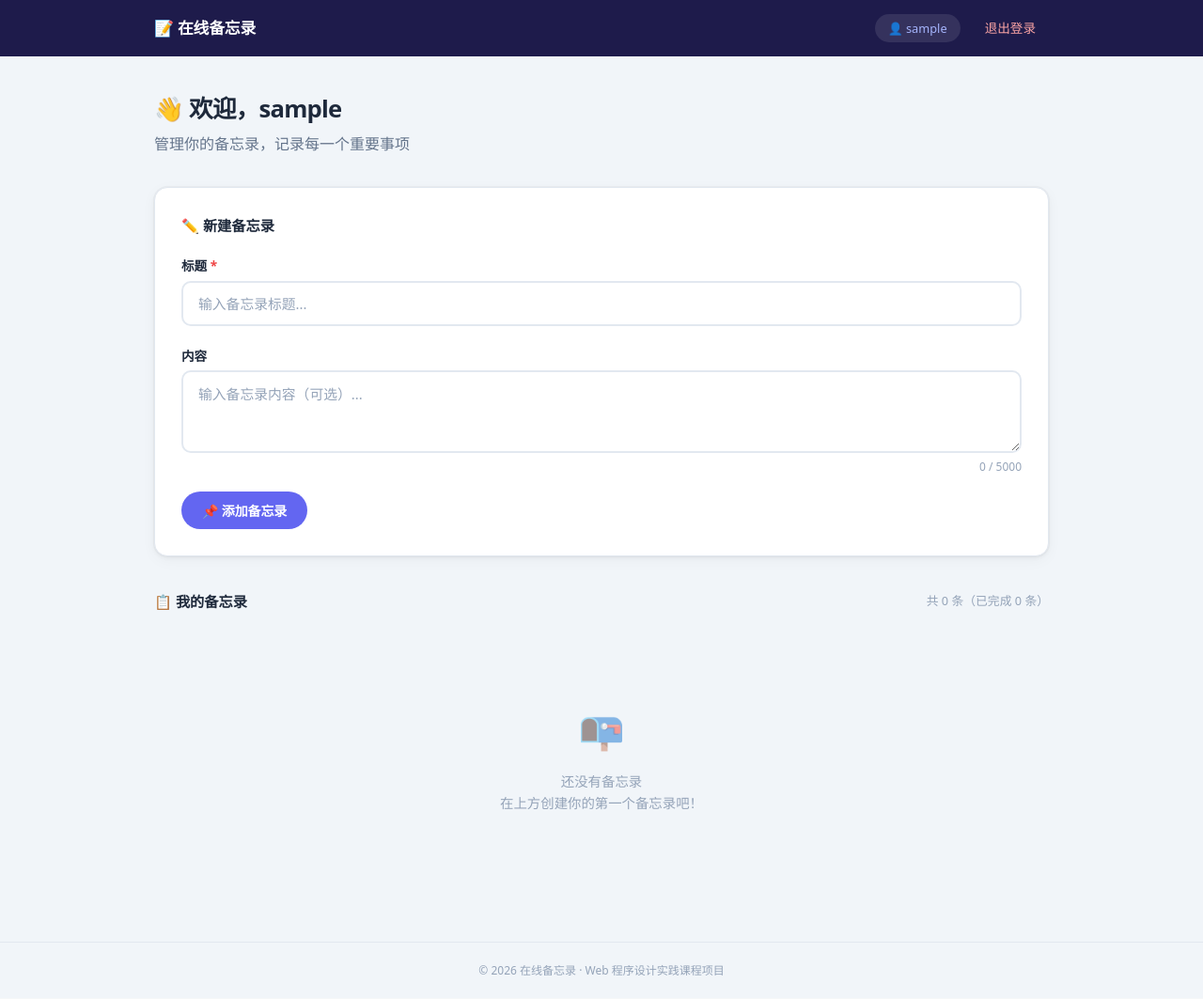
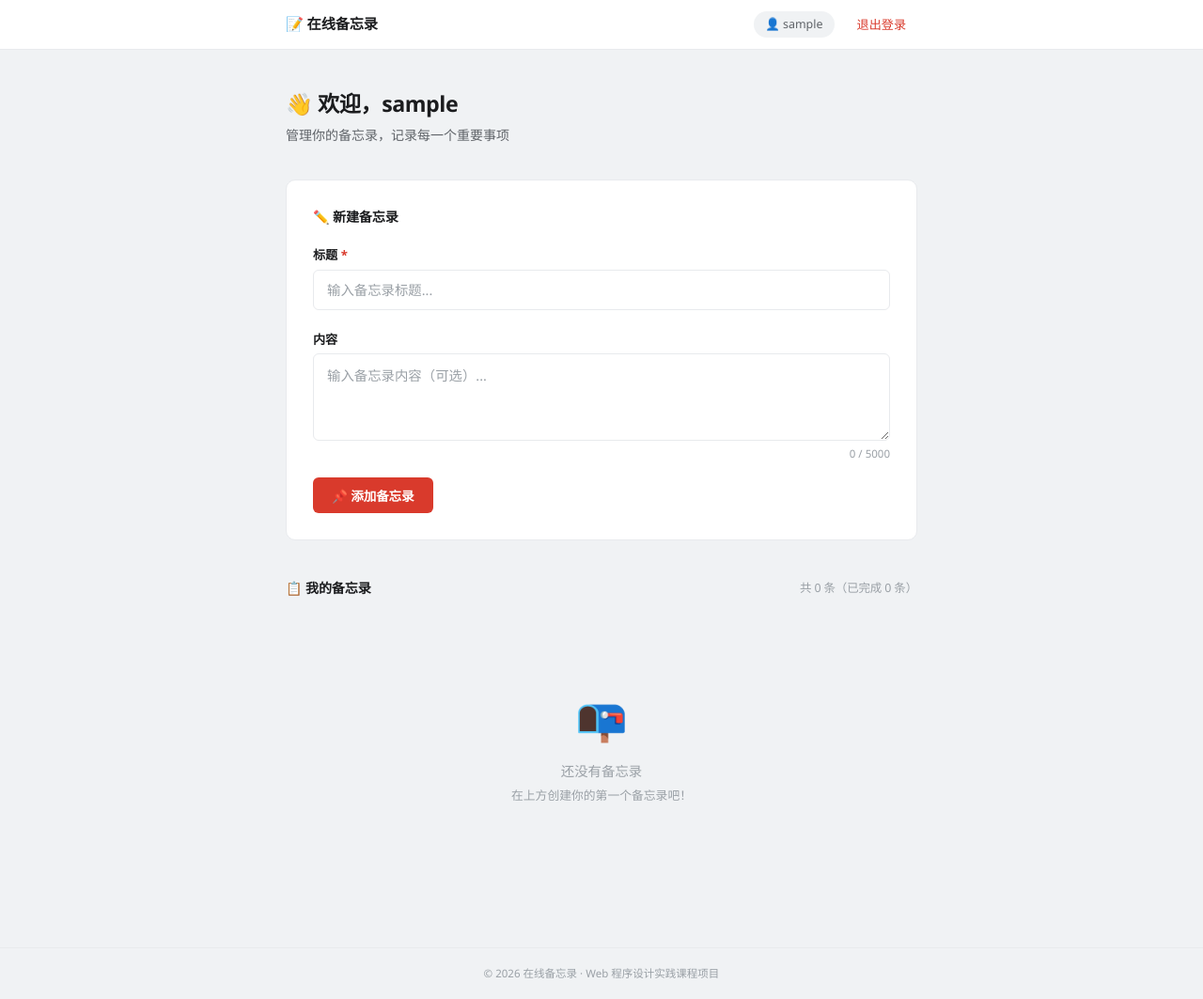
Before and after one commit to bobodict/online-memo, a PHP site: page / in a window 1280 px wide. Shown: the whole page at 94% size. Before the commit the page ends 1038 px from the top, so only its background shows below. Run offline with PHP 8.4, Linux system fonts and the light colour scheme; the visitor is signed in with stand-in values (Sample User, id 1); data that the repository does not hold is empty.

Commit message:
style: 石板+朱砂 — 彻底重设计，卡片左色条+网格化布局

```diff
--- a/css/style.css
+++ b/css/style.css
@@ -1,209 +1,223 @@
 /* ============================================
-   在线备忘录 — 响应式样式表
+   在线备忘录
+   石板 + 朱砂 · 聚焦工具型设计
    ============================================ */
 
 /* ---------- Reset ---------- */
 *, *::before, *::after { box-sizing: border-box; margin: 0; padding: 0; }
 
 :root {
-    --accent: #6366F1;
-    --accent-hover: #4F46E5;
-    --accent-soft: #EEF2FF;
-    --success: #10B981;
-    --success-soft: #ECFDF5;
-    --danger: #EF4444;
-    --danger-hover: #DC2626;
-    --danger-soft: #FEF2F2;
-    --warning: #F59E0B;
-    --warning-soft: #FFFBEB;
-    --text: #1E293B;
-    --text-secondary: #64748B;
-    --text-muted: #94A3B8;
-    --bg: #F1F5F9;
-    --surface: #FFFFFF;
-    --border: #E2E8F0;
-    --radius: 14px;
-    --radius-sm: 10px;
-    --radius-xs: 7px;
-    --shadow-card: 0 0 0 1px rgba(0,0,0,0.03), 0 2px 4px rgba(0,0,0,0.04), 0 4px 16px rgba(0,0,0,0.04);
-    --shadow-card-hover: 0 0 0 1px rgba(0,0,0,0.03), 0 4px 8px rgba(0,0,0,0.06), 0 8px 30px rgba(0,0,0,0.06);
-    --font: system-ui, -apple-system, "Segoe UI", Roboto, "Helvetica Neue", "Noto Sans", "PingFang SC", "Microsoft YaHei", sans-serif;
-    --max-w: 1000px;
+    --ink: #1B1C1E;
+    --ink-secondary: #5F6368;
+    --ink-muted: #9AA0A6;
+    --paper: #FFFFFF;
+    --stone: #F0F2F4;
+    --stone-dark: #E3E6EA;
+    --rule: #E8EAED;
+    --vermilion: #D93A2C;
+    --vermilion-hover: #B71C1C;
+    --vermilion-ghost: #FEF7F6;
+    --green: #1B8A4A;
+    --green-ghost: #F0F9F4;
+    --amber: #B45309;
+    --amber-ghost: #FFFBEB;
+    --radius: 10px;
+    --radius-sm: 6px;
+    --font: "Segoe UI", system-ui, -apple-system, Roboto, "Helvetica Neue", "Noto Sans", "PingFang SC", "Microsoft YaHei", sans-serif;
+    --max-w: 720px;
+    --transition: 0.18s ease;
 }
 
 html { font-size: 16px; }
 
 body {
     font-family: var(--font);
-    color: var(--text);
-    background: var(--bg);
-    line-height: 1.6;
+    color: var(--ink);
+    background: var(--stone);
+    line-height: 1.55;
     min-height: 100vh;
     -webkit-font-smoothing: antialiased;
 }
 
-a { color: var(--accent); text-decoration: none; }
-a:hover { color: var(--accent-hover); }
+a { color: var(--vermilion); text-decoration: none; }
 
 /* ---------- Header ---------- */
 .header {
-    background: #1E1B4B;
+    background: var(--paper);
+    border-bottom: 1px solid var(--rule);
     position: sticky; top: 0; z-index: 100;
 }
 .header-inner {
     max-width: var(--max-w); margin: 0 auto; padding: 0 24px;
-    height: 60px; display: flex; align-items: center; justify-content: space-between;
+    height: 52px; display: flex; align-items: center; justify-content: space-between;
 }
-.logo { font-size: 1.05rem; font-weight: 700; color: #fff; letter-spacing: -0.01em; }
-.logo:hover { color: #A5B4FC; }
-
-.nav { display: flex; align-items: center; gap: 12px; font-size: 0.85rem; }
-.nav-user { color: #A5B4FC; font-size: 0.8rem; background: rgba(255,255,255,0.1); padding: 5px 14px; border-radius: 99px; }
-.nav-link { color: #CBD5E1; padding: 6px 14px; border-radius: 99px; font-weight: 500; transition: all .2s; }
-.nav-link:hover { background: rgba(255,255,255,0.1); color: #fff; }
-.nav-logout { color: #FCA5A5; }
-.nav-logout:hover { background: rgba(239,68,68,0.2); color: #FECACA; }
+.logo { font-size: 0.95rem; font-weight: 700; color: var(--ink); letter-spacing: -0.01em; }
+.nav { display: flex; align-items: center; gap: 12px; font-size: 0.82rem; }
+.nav-user {
+    font-size: 0.78rem; color: var(--ink-secondary);
+    background: var(--stone); padding: 4px 12px; border-radius: 99px; font-weight: 500;
+}
+.nav-link { color: var(--ink-secondary); padding: 5px 12px; border-radius: 6px; font-weight: 500; transition: all var(--transition); }
+.nav-link:hover { background: var(--stone); color: var(--ink); }
+.nav-logout { color: var(--vermilion); }
+.nav-logout:hover { background: var(--vermilion-ghost); }
 
 /* ---------- Main ---------- */
-.main { flex: 1; max-width: var(--max-w); margin: 0 auto; padding: 36px 24px 64px; width: 100%; }
+.main { flex: 1; max-width: var(--max-w); margin: 0 auto; padding: 40px 24px 80px; width: 100%; }
 
 /* ---------- Footer ---------- */
-.footer { text-align: center; padding: 20px; color: var(--text-muted); font-size: 0.75rem; border-top: 1px solid var(--border); }
+.footer { text-align: center; padding: 18px; color: var(--ink-muted); font-size: 0.72rem; border-top: 1px solid var(--rule); }
 
-/* ---------- Auth Pages ---------- */
-.auth-page { display: flex; align-items: center; justify-content: center; min-height: calc(100vh - 60px); padding: 24px; }
+/* ---------- Auth ---------- */
+.auth-page { display: flex; align-items: center; justify-content: center; min-height: calc(100vh - 52px); padding: 24px; }
 
 .auth-card {
-    background: var(--surface); border-radius: 20px; box-shadow: var(--shadow-card);
-    padding: 44px 36px; width: 100%; max-width: 420px; border: 1px solid var(--border);
+    background: var(--paper); border: 1px solid var(--rule); border-radius: 16px;
+    padding: 48px 40px; width: 100%; max-width: 400px;
 }
-.auth-title { font-size: 1.6rem; font-weight: 800; text-align: center; letter-spacing: -0.03em; margin-bottom: 4px; }
-.auth-subtitle { text-align: center; color: var(--text-secondary); margin-bottom: 32px; font-size: 0.9rem; }
+.auth-title { font-size: 1.4rem; font-weight: 700; text-align: center; letter-spacing: -0.02em; }
+.auth-subtitle { text-align: center; color: var(--ink-secondary); margin: 6px 0 32px; font-size: 0.875rem; }
 .auth-form { display: flex; flex-direction: column; gap: 18px; }
-.auth-footer-text { text-align: center; margin-top: 28px; color: var(--text-secondary); font-size: 0.875rem; }
+.auth-footer-text { text-align: center; margin-top: 28px; color: var(--ink-secondary); font-size: 0.85rem; }
 
 /* ---------- Dashboard ---------- */
-.dashboard-header { margin-bottom: 32px; }
-.dashboard-header h2 { font-size: 1.6rem; font-weight: 800; letter-spacing: -0.03em; }
-.dashboard-header .text-secondary { color: var(--text-secondary); margin-top: 4px; }
+.dashboard-header { margin-bottom: 36px; }
+.dashboard-header h2 { font-size: 1.45rem; font-weight: 700; letter-spacing: -0.02em; }
+.dashboard-header .text-secondary { color: var(--ink-secondary); margin-top: 4px; font-size: 0.875rem; }
 
 /* ---------- Form ---------- */
 .memo-form-wrapper {
-    background: var(--surface); border: 1px solid var(--border);
-    border-radius: var(--radius); box-shadow: var(--shadow-card); padding: 28px; margin-bottom: 36px;
+    background: var(--paper); border: 1px solid var(--rule);
+    border-radius: var(--radius); padding: 28px; margin-bottom: 40px;
 }
-.form-section-title { font-size: 0.95rem; font-weight: 700; margin-bottom: 20px; display: flex; align-items: center; justify-content: space-between; }
-.memo-count { font-size: 0.8rem; color: var(--text-muted); font-weight: 400; }
+.form-section-title { font-size: 0.88rem; font-weight: 600; margin-bottom: 20px; display: flex; align-items: center; justify-content: space-between; letter-spacing: -0.01em; }
+.memo-count { font-size: 0.78rem; color: var(--ink-muted); font-weight: 400; }
 .memo-form { display: flex; flex-direction: column; gap: 16px; }
 .form-group { display: flex; flex-direction: column; gap: 5px; }
-.form-group label { font-size: 0.85rem; font-weight: 600; color: var(--text); }
-.required { color: var(--danger); }
+.form-group label { font-size: 0.82rem; font-weight: 600; color: var(--ink); }
+.required { color: var(--vermilion); }
 
 .form-input {
-    width: 100%; padding: 12px 16px; border: 2px solid var(--border); border-radius: var(--radius-sm);
-    font-size: 0.925rem; font-family: var(--font); transition: all .2s; background: var(--surface); color: var(--text); outline: none;
+    width: 100%; padding: 11px 14px; border: 1.5px solid var(--rule); border-radius: var(--radius-sm);
+    font-size: 0.9rem; font-family: var(--font); transition: all var(--transition);
+    background: var(--paper); color: var(--ink); outline: none;
 }
-.form-input:focus { border-color: var(--accent); box-shadow: 0 0 0 4px rgba(99,102,241,0.08); }
-.form-input::placeholder { color: var(--text-muted); }
-.form-input-error { border-color: var(--danger); }
-.form-input-error:focus { box-shadow: 0 0 0 4px rgba(239,68,68,0.08); }
-.form-textarea { resize: vertical; min-height: 80px; }
-.form-error { color: var(--danger); font-size: 0.78rem; }
-.char-count { font-size: 0.75rem; color: var(--text-muted); text-align: right; }
+.form-input:focus { border-color: var(--vermilion); box-shadow: 0 0 0 3px rgba(217,58,44,0.08); }
+.form-input::placeholder { color: var(--ink-muted); }
+.form-input-error { border-color: var(--vermilion); }
+.form-input-error:focus { box-shadow: 0 0 0 3px rgba(217,58,44,0.10); }
+.form-textarea { resize: vertical; min-height: 76px; line-height: 1.6; }
+.form-error { color: var(--vermilion); font-size: 0.76rem; }
+.char-count { font-size: 0.72rem; color: var(--ink-muted); text-align: right; }
 .form-actions { display: flex; gap: 10px; }
 
 /* ---------- Buttons ---------- */
 .btn {
-    display: inline-flex; align-items: center; justify-content: center; gap: 6px;
-    padding: 10px 22px; border: none; border-radius: 99px;
-    font-size: 0.875rem; font-weight: 600; font-family: var(--font);
-    cursor: pointer; transition: all .15s; white-space: nowrap; letter-spacing: -0.01em;
+    display: inline-flex; align-items: center; justify-content: center; gap: 5px;
+    padding: 9px 20px; border: none; border-radius: var(--radius-sm);
+    font-size: 0.85rem; font-weight: 600; font-family: var(--font);
+    cursor: pointer; transition: all var(--transition); white-space: nowrap;
+    letter-spacing: -0.01em;
 }
-.btn:active { transform: scale(0.97); }
-.btn:disabled { opacity: 0.5; cursor: not-allowed; transform: none; }
+.btn:active { transform: scale(0.975); }
+.btn:disabled { opacity: 0.45; cursor: not-allowed; transform: none; }
 
-.btn-primary { background: var(--accent); color: #fff; }
-.btn-primary:hover:not(:disabled) { background: var(--accent-hover); box-shadow: 0 4px 16px rgba(99,102,241,0.3); }
+.btn-primary { background: var(--vermilion); color: #fff; }
+.btn-primary:hover:not(:disabled) { background: var(--vermilion-hover); }
 
-.btn-secondary { background: transparent; color: var(--text); border: 2px solid var(--border); }
-.btn-secondary:hover:not(:disabled) { background: var(--bg); border-color: #CBD5E1; }
+.btn-secondary { background: var(--paper); color: var(--ink); border: 1.5px solid var(--rule); }
+.btn-secondary:hover:not(:disabled) { background: var(--stone); border-color: var(--stone-dark); }
 
-.btn-success { background: var(--success); color: #fff; }
-.btn-success:hover:not(:disabled) { background: #059669; }
+.btn-success { background: var(--green); color: #fff; }
+.btn-success:hover:not(:disabled) { background: #147A3E; }
 
-.btn-danger { background: var(--danger); color: #fff; }
-.btn-danger:hover:not(:disabled) { background: var(--danger-hover); }
+.btn-danger { background: transparent; color: var(--vermilion); border: 1.5px solid var(--vermilion); }
+.btn-danger:hover:not(:disabled) { background: var(--vermilion-ghost); }
 
-.btn-sm { padding: 6px 15px; font-size: 0.8rem; border-radius: 99px; }
+.btn-sm { padding: 5px 14px; font-size: 0.78rem; border-radius: var(--radius-sm); }
 .btn-block { width: 100%; }
 
 /* ---------- Alerts ---------- */
-.alert { padding: 10px 16px; border-radius: var(--radius-sm); font-size: 0.85rem; margin-bottom: 16px; font-weight: 500; }
-.alert-error { background: var(--danger-soft); color: var(--danger); }
+.alert { padding: 10px 16px; border-radius: var(--radius-sm); font-size: 0.84rem; margin-bottom: 16px; font-weight: 500; }
+.alert-error { background: var(--vermilion-ghost); color: var(--vermilion); border: 1px solid #FECACA; }
 
 /* ---------- Toast ---------- */
 #message-container { margin-bottom: 16px; }
+
 .message-toast {
-    padding: 12px 18px; border-radius: var(--radius-sm); font-size: 0.85rem; margin-bottom: 8px;
-    animation: toastIn .3s ease; display: flex; align-items: center; justify-content: space-between;
-    font-weight: 500; box-shadow: var(--shadow-card);
+    padding: 11px 18px; border-radius: var(--radius-sm); font-size: 0.83rem; margin-bottom: 8px;
+    animation: toastIn .25s ease; display: flex; align-items: center; justify-content: space-between;
+    font-weight: 500; border: 1px solid;
 }
-.message-toast-success { background: var(--success-soft); color: #065F46; border: 1px solid #A7F3D0; }
-.message-toast-error { background: var(--danger-soft); color: var(--danger); border: 1px solid #FECACA; }
-.message-toast-close { background: none; border: none; cursor: pointer; font-size: 1.2rem; opacity: 0.5; color: inherit; }
-.message-toast-close:hover { opacity: 1; }
-@keyframes toastIn { from { opacity: 0; transform: translateY(-8px); } to { opacity: 1; transform: translateY(0); } }
+.message-toast-success { background: var(--green-ghost); color: #166534; border-color: #BBF7D0; }
+.message-toast-error { background: var(--vermilion-ghost); color: var(--vermilion); border-color: #FECACA; }
+.message-toast-info { background: #F5F5F5; color: var(--ink); border-color: var(--rule); }
+.message-toast-close { background: none; border: none; cursor: pointer; font-size: 1.2rem; opacity: 0.4; color: inherit; padding: 0 2px; line-height: 1; }
+.message-toast-close:hover { opacity: 0.8; }
+
+@keyframes toastIn {
+    from { opacity: 0; transform: translateY(-4px); }
+    to { opacity: 1; transform: translateY(0); }
+}
 
 /* ---------- Memo Grid ---------- */
-.memo-grid { display: grid; grid-template-columns: 1fr; gap: 16px; }
+.memo-grid { display: flex; flex-direction: column; gap: 1px; background: var(--rule); border: 1px solid var(--rule); border-radius: var(--radius); overflow: hidden; }
 
 /* ---------- Memo Card ---------- */
 .memo-card {
-    background: var(--surface); border-radius: var(--radius); padding: 22px;
-    box-shadow: var(--shadow-card); border: 1px solid var(--border);
-    transition: all .2s; position: relative;
+    background: var(--paper); padding: 18px 20px 18px 24px;
+    position: relative; transition: all var(--transition);
+    border-left: 3px solid var(--vermilion);
 }
-.memo-card:hover { box-shadow: var(--shadow-card-hover); transform: translateY(-2px); }
+.memo-card:hover { background: #FAFBFC; }
 
-.memo-card.completed { opacity: 0.55; }
-.memo-card.completed .memo-card-title { text-decoration: line-through; color: var(--text-muted); }
+.memo-card.completed {
+    border-left-color: var(--green);
+    background: #FAFBFA;
+}
+.memo-card.completed .memo-card-title { text-decoration: line-through; color: var(--ink-muted); }
 
 .memo-card-status {
-    display: inline-block; padding: 3px 12px; border-radius: 99px;
-    font-size: 0.72rem; font-weight: 700; margin-bottom: 12px; letter-spacing: 0.02em;
+    display: inline-block; padding: 2px 10px; border-radius: 99px;
+    font-size: 0.7rem; font-weight: 600; margin-bottom: 8px; letter-spacing: 0.03em; text-transform: uppercase;
 }
-.memo-card-status.completed { background: var(--success-soft); color: #065F46; }
-.memo-card-status.pending { background: var(--warning-soft); color: #92400E; }
+.memo-card-status.pending { background: var(--amber-ghost); color: var(--amber); }
+.memo-card-status.completed { background: var(--green-ghost); color: var(--green); }
 
-.memo-card-title { font-size: 1.05rem; font-weight: 700; margin-bottom: 6px; word-break: break-word; letter-spacing: -0.01em; }
+.memo-card-title { font-size: 1rem; font-weight: 600; margin-bottom: 4px; word-break: break-word; letter-spacing: -0.01em; }
 
-.memo-card-content { color: var(--text-secondary); font-size: 0.85rem; line-height: 1.7; margin-bottom: 14px; word-break: break-word; white-space: pre-wrap; }
+.memo-card-content {
+    color: var(--ink-secondary); font-size: 0.83rem; line-height: 1.65;
+    margin-bottom: 10px; word-break: break-word; white-space: pre-wrap;
+}
 
-.memo-card-meta { font-size: 0.725rem; color: var(--text-muted); margin-bottom: 14px; }
+.memo-card-meta { font-size: 0.7rem; color: var(--ink-muted); margin-bottom: 10px; }
 
 .memo-card-actions { display: flex; gap: 6px; flex-wrap: wrap; }
 
 /* ---------- Inline Edit ---------- */
 .memo-card-edit-form { display: flex; flex-direction: column; gap: 10px; }
-.memo-card-edit-form .form-input { font-size: 0.875rem; padding: 10px 14px; }
-.memo-card-edit-form .form-textarea { min-height: 60px; }
+.memo-card-edit-form .form-input { font-size: 0.85rem; padding: 9px 12px; }
+.memo-card-edit-form .form-textarea { min-height: 56px; }
 .memo-card-edit-actions { display: flex; gap: 8px; }
 
 /* ---------- Empty / Loading ---------- */
-.empty-state { text-align: center; padding: 72px 16px; color: var(--text-muted); }
-.empty-icon { font-size: 2.5rem; margin-bottom: 12px; opacity: 0.5; }
+.empty-state { text-align: center; padding: 72px 16px; color: var(--ink-muted); }
+.empty-icon { font-size: 2.8rem; margin-bottom: 12px; }
 .empty-state p { font-size: 0.9rem; }
+.empty-state .text-secondary { font-size: 0.8rem; margin-top: 4px; }
 
 .spinner {
-    width: 36px; height: 36px; border: 3px solid var(--border);
-    border-top-color: var(--accent); border-radius: 50%;
-    animation: spin 0.7s linear infinite; margin: 0 auto 14px;
+    width: 32px; height: 32px; border: 2.5px solid var(--rule);
+    border-top-color: var(--vermilion); border-radius: 50%;
+    animation: spin 0.6s linear infinite; margin: 0 auto 14px;
 }
 @keyframes spin { to { transform: rotate(360deg); } }
 
 /* ---------- Responsive ---------- */
 @media (min-width: 768px) {
-    .memo-grid { grid-template-columns: repeat(2, 1fr); }
+    .memo-grid { display: grid; grid-template-columns: repeat(2, 1fr); gap: 1px; }
+    .memo-card { min-height: 160px; }
 }
 @media (min-width: 1024px) {
     .memo-grid { grid-template-columns: repeat(3, 1fr); }
--- a/includes/header.php
+++ b/includes/header.php
@@ -13,7 +13,7 @@ require_once __DIR__ . '/auth.php';
     <meta charset="UTF-8">
     <meta name="viewport" content="width=device-width, initial-scale=1.0">
     <title>在线备忘录</title>
-    <link rel="stylesheet" href="css/style.css?v=3">
+    <link rel="stylesheet" href="css/style.css?v=4">
 </head>
 <body>
     <header class="header">
```
